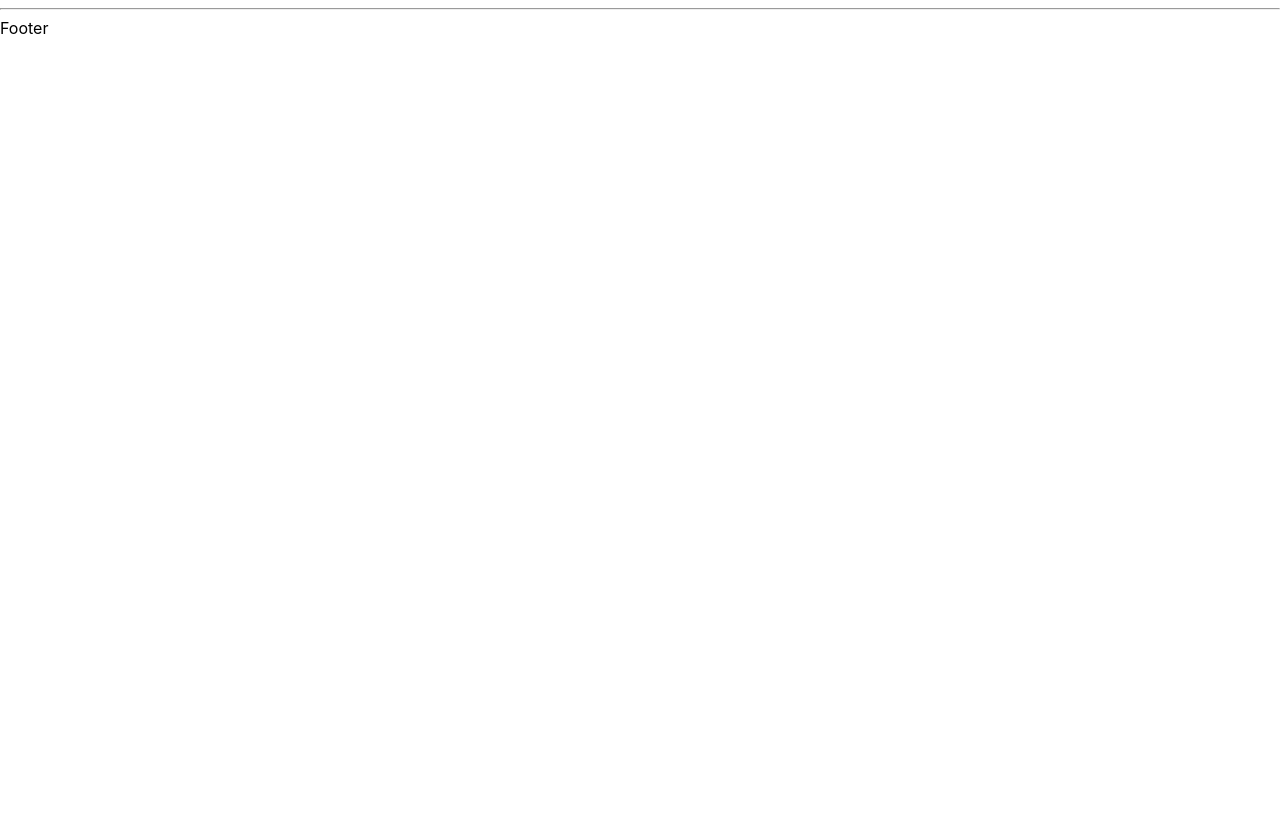
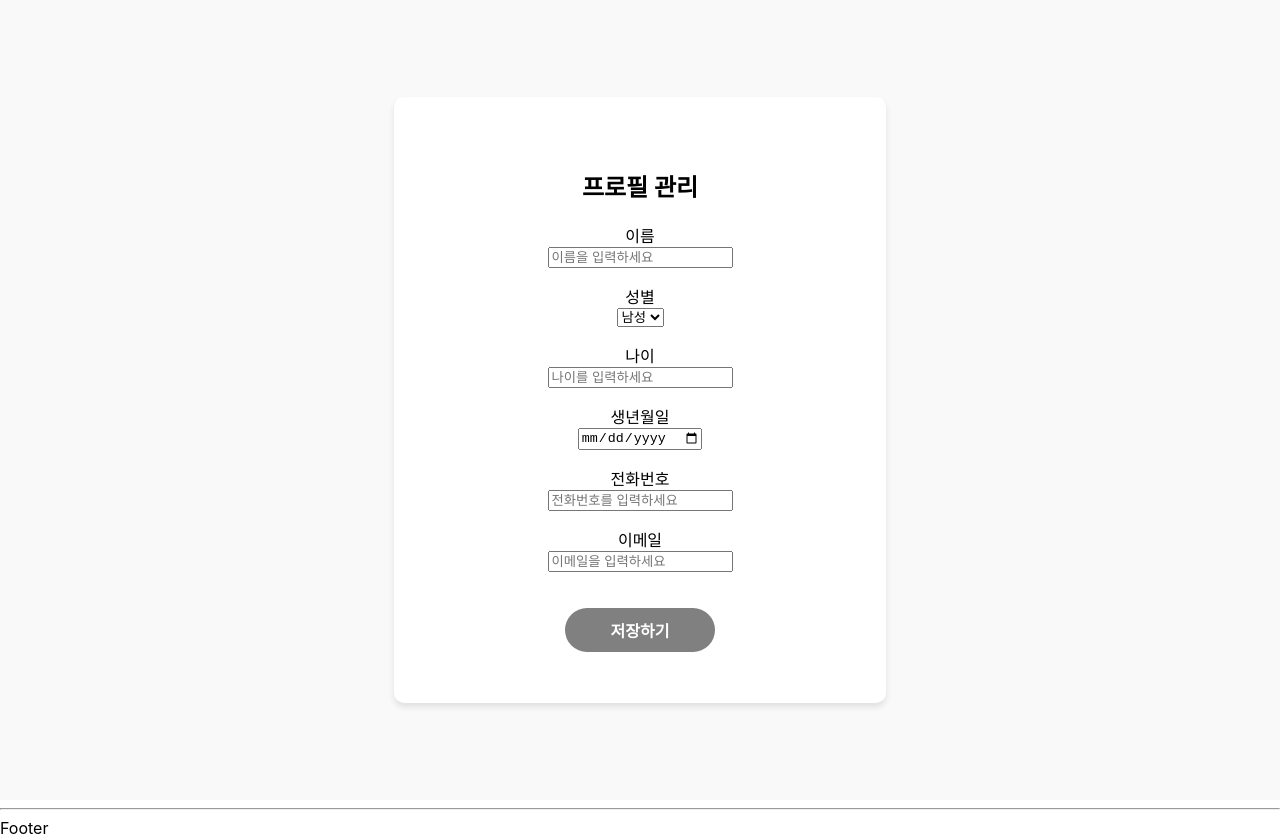
Before and after one commit to 2025-GDGoC-Hackaton-Baekya/web, a React (Create React App) app: page /profile/1 in a window 1280 px wide. Before the commit this address had no page. Before the commit the page ends 800 px from the top, so only its background shows below. Built offline with nearby package versions, Linux system fonts and the light colour scheme; no server answers.

Commit message:
리퀘스트 파라미터 값으로 나의 프로필 확인하기

```diff
--- a/package.json
+++ b/package.json
@@ -4,6 +4,7 @@
   "private": true,
   "dependencies": {
     "@types/styled-components": "^5.1.34",
+    "axios": "^1.7.9",
     "clean": "^4.0.2",
     "cra-template-typescript": "1.2.0",
     "react": "^19.0.0",
--- a/src/App.tsx
+++ b/src/App.tsx
@@ -18,9 +18,8 @@ function App() {
           <Route path="/notice" element={<Notice />} />
           <Route path="/gohome" element={<Gohome color="blue" margin="0.5em" fontSize="2"/>} />
           <Route path="/mypage" element={<Mymypage />} />
-          <Route path="/profile" element={<Profile />} />
+          <Route path="/profile/:id" element={<Profile />} />
           <Route path="/home" element={<Home />} />
-
         </Routes>
         <Footer />
       </div>
--- a/src/component/page/Profile.tsx
+++ b/src/component/page/Profile.tsx
@@ -1,43 +1,131 @@
-import React from "react";
-import { FaUserCircle } from "react-icons/fa";
+import React, { useState, useEffect } from "react";
+import { useParams } from "react-router-dom";
+import axios from "axios";
 import "../scss/Profile.scss";
 
 const Profile = () => {
+    const { id } = useParams();
+    const [profile, setProfile] = useState({
+        id: "",
+        name: "",
+        gender: "MALE",
+        age: "",
+        birth: "",
+        phone: "",
+        email: "",
+    });
+
+    const [loading, setLoading] = useState(true);
+
+    useEffect(() => {
+        const fetchProfile = async () => {
+            try {
+                const response = await axios.get(`http://3.34.233.19/api/users/${id}`);
+                setProfile(response.data);
+                setLoading(false);
+            } catch (error) {
+                console.error("프로필 데이터를 불러오는 중 오류 발생:", error);
+                setLoading(false);
+            }
+        };
+        fetchProfile();
+    }, [id]);
+
+    const handleChange = (e) => {
+        const { name, value } = e.target;
+        setProfile((prevProfile) => ({
+            ...prevProfile,
+            [name]: value,
+        }));
+    };
+
+    const handleSubmit = async () => {
+        try {
+            const response = await axios.put(`http://3.34.233.19/api/users/${id}`, profile);
+            console.log("수정 성공:", response.data);
+            alert("프로필이 성공적으로 저장되었습니다!");
+        } catch (error) {
+            console.error("수정 실패:", error);
+            alert("프로필 수정 중 오류가 발생했습니다. 다시 시도해주세요.");
+        }
+    };
+
+    if (loading) {
+        return <div className="loading">데이터를 불러오는 중...</div>;
+    }
+
     return (
         <div className="profile-wrap">
             <div className="profile-container">
+                <h2>프로필 관리</h2>
                 <div className="profile-content">
-                    <div className="profile-img-wrap">
-                        <FaUserCircle className="profile-icon" />
+                    <div className="profile-input">
+                        <label>이름</label>
                         <input
-                            type="file"
-                            accept="image/*"
-                            style={{ display: "none" }}
+                            type="text"
+                            name="name"
+                            value={profile.name}
+                            onChange={handleChange}
+                            placeholder="이름을 입력하세요"
                         />
                     </div>
-                    <div className="profile-input-nic">
-                        <input
-                            className="profile-nickname"
-                            type="text"
-                        />
-                    </div>
+
                     <div className="profile-input">
                         <label>성별</label>
                         <select
-                            className="profile-gender"
+                            name="gender"
+                            value={profile.gender}
+                            onChange={handleChange}
                         >
                             <option value="MALE">남성</option>
                             <option value="FEMALE">여성</option>
                         </select>
                     </div>
+
                     <div className="profile-input">
                         <label>나이</label>
                         <input
-                            className="profile-age"
                             type="number"
+                            name="age"
+                            value={profile.age}
+                            onChange={handleChange}
+                            placeholder="나이를 입력하세요"
                         />
                     </div>
-                    <button className="profile-submit">
+
+                    <div className="profile-input">
+                        <label>생년월일</label>
+                        <input
+                            type="date"
+                            name="birth"
+                            value={profile.birth}
+                            onChange={handleChange}
+                        />
+                    </div>
+
+                    <div className="profile-input">
+                        <label>전화번호</label>
+                        <input
+                            type="tel"
+                            name="phone"
+                            value={profile.phone}
+                            onChange={handleChange}
+                            placeholder="전화번호를 입력하세요"
+                        />
+                    </div>
+
+                    <div className="profile-input">
+                        <label>이메일</label>
+                        <input
+                            type="email"
+                            name="email"
+                            value={profile.email}
+                            onChange={handleChange}
+                            placeholder="이메일을 입력하세요"
+                        />
+                    </div>
+
+                    <button className="profile-submit" onClick={handleSubmit}>
                         저장하기
                     </button>
                 </div>
```
Also changed, not shown: 1 other file (tests, documents, lock files or other folders).
